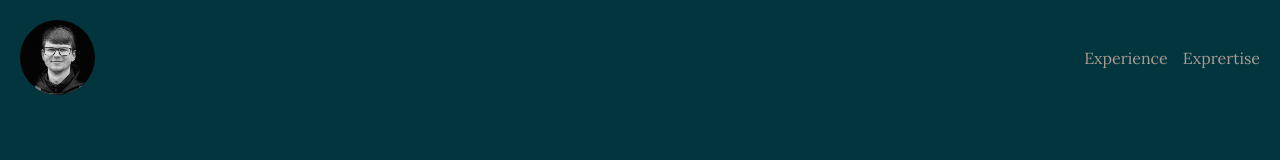
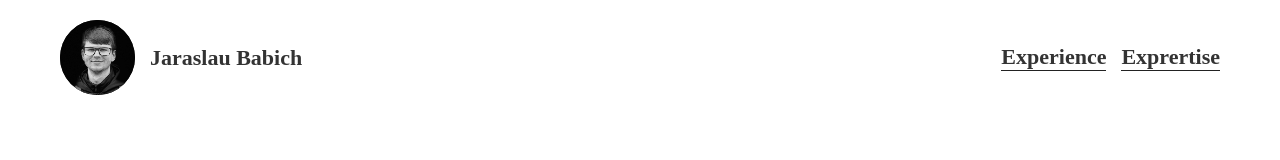
Before and after one commit to jbbch/jbbch.github.io, a plain HTML site: page index.html in a window 1280 px wide. Drawn offline with Linux system fonts and the light colour scheme; a web font is replaced by a local one.

Commit message:
improvements

```diff
--- a/index.html
+++ b/index.html
@@ -5,15 +5,18 @@
   <meta charset="UTF-8">
   <meta name="viewport" content="width=device-width, initial-scale=1.0">
   <meta http-equiv="X-UA-Compatible" content="ie=edge">
-  <link href="https://fonts.googleapis.com/css?family=Lora&display=swap" rel="stylesheet">
+  <link href="https://fonts.googleapis.com/css?family=Source+Serif+Pro&display=swap" rel="stylesheet">
   <link rel="stylesheet" href="styles.css" />
   <title>Jaraslau Babich - Frontend Developer</title>
 </head>
 
 <body>
   <header>
-    <img class="photo" src="images/photo-min.jpg" alt="Jaraslau Babich photo"/>
-    <ul class="links">
+    <div class="photo-container">
+      <img id="my-photo" class="photo" src="images/photo-min.jpg" alt="Jaraslau Babich photo"/>
+      <label for="my-photo">Jaraslau Babich</label>
+    </div>
+    <ul class="links-container">
       <li>Experience</li>
       <li>Exprertise</li>
     </ul>
--- a/styles.css
+++ b/styles.css
@@ -5,9 +5,13 @@
 }
 
 body {
-  color: #A79C93;
-  background-color: #03353E;
-  font-family: 'Lora', serif;
+  max-width: 1200px;
+  margin: 0 auto;
+  background-color: #fff;
+  color: #333333;
+  font-family: 'Source Serif Pro', serif;
+  font-size: 22px;
+  font-weight: bold;
 }
 
 header {
@@ -16,21 +20,36 @@ header {
   justify-content: space-between;
 }
 
+header .photo-container {
+  display: flex;
+  align-items: center;
+}
+
+header .photo-container label {
+  margin-left: 15px;
+}
+
 header .photo {
   height: 75px;
   width: 75px;
   border-radius: 50%;
   border: none;
-  background-color: #0294A5;
+  background-color: black;
 }
 
-header .links {
+header .links-container {
   display: flex;
   align-items: center;
   list-style: none;
 }
 
-header .links > * {
+header .links-container > li {
   margin-left: 15px;
   cursor: pointer;
+  border-bottom: 1px solid #222222;
 }
+
+header .links-container > li:hover {
+  color: #666666;
+  border-bottom: 1px solid #666666;
+}
```
